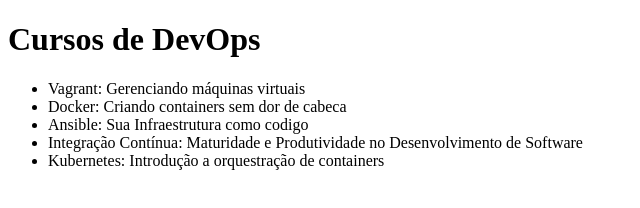
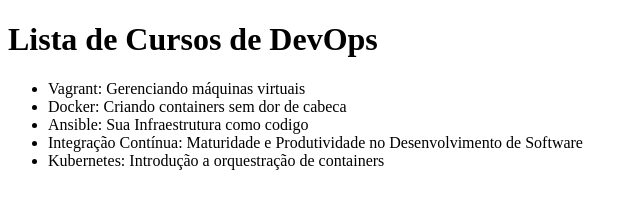
Before and after one commit to GabrielSilva2012/alura-git, a plain HTML site: page index.html in a window 1280 px wide. Shown: the whole page, without its empty margins (0-640 px from the left). Drawn offline with Linux system fonts and the light colour scheme.

Commit message:
Alterando o Titulo da Pagina

```diff
--- a/index.html
+++ b/index.html
@@ -9,8 +9,9 @@
 </head>
 
 <body>
-  <h1>Cursos de DevOps</h1>
+  <h1>Lista de Cursos de DevOps</h1>
   <ul>
+
 
     <li>Vagrant: Gerenciando máquinas virtuais</li>
     <li>Docker: Criando containers sem dor de cabeca </li>
```
